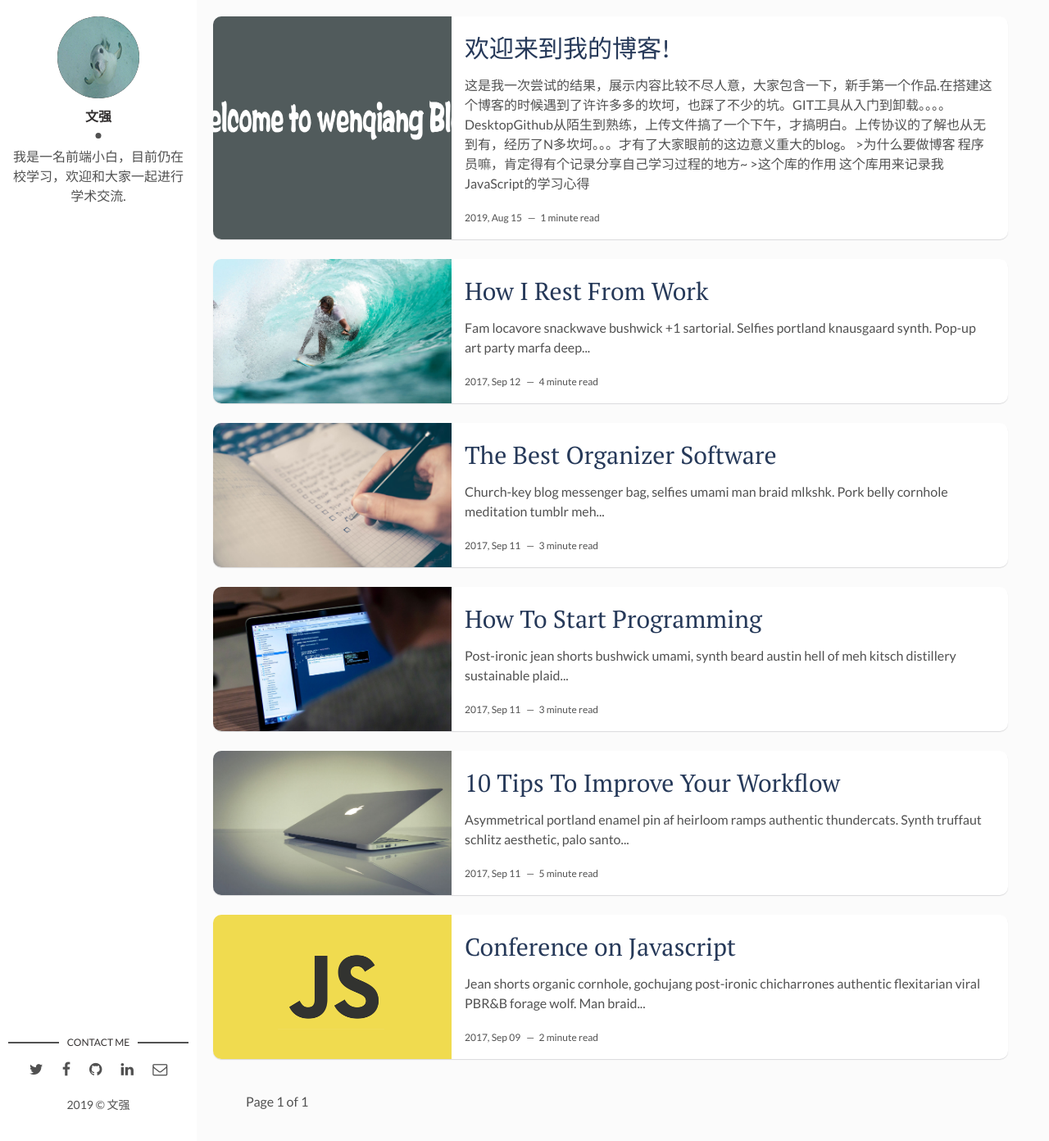
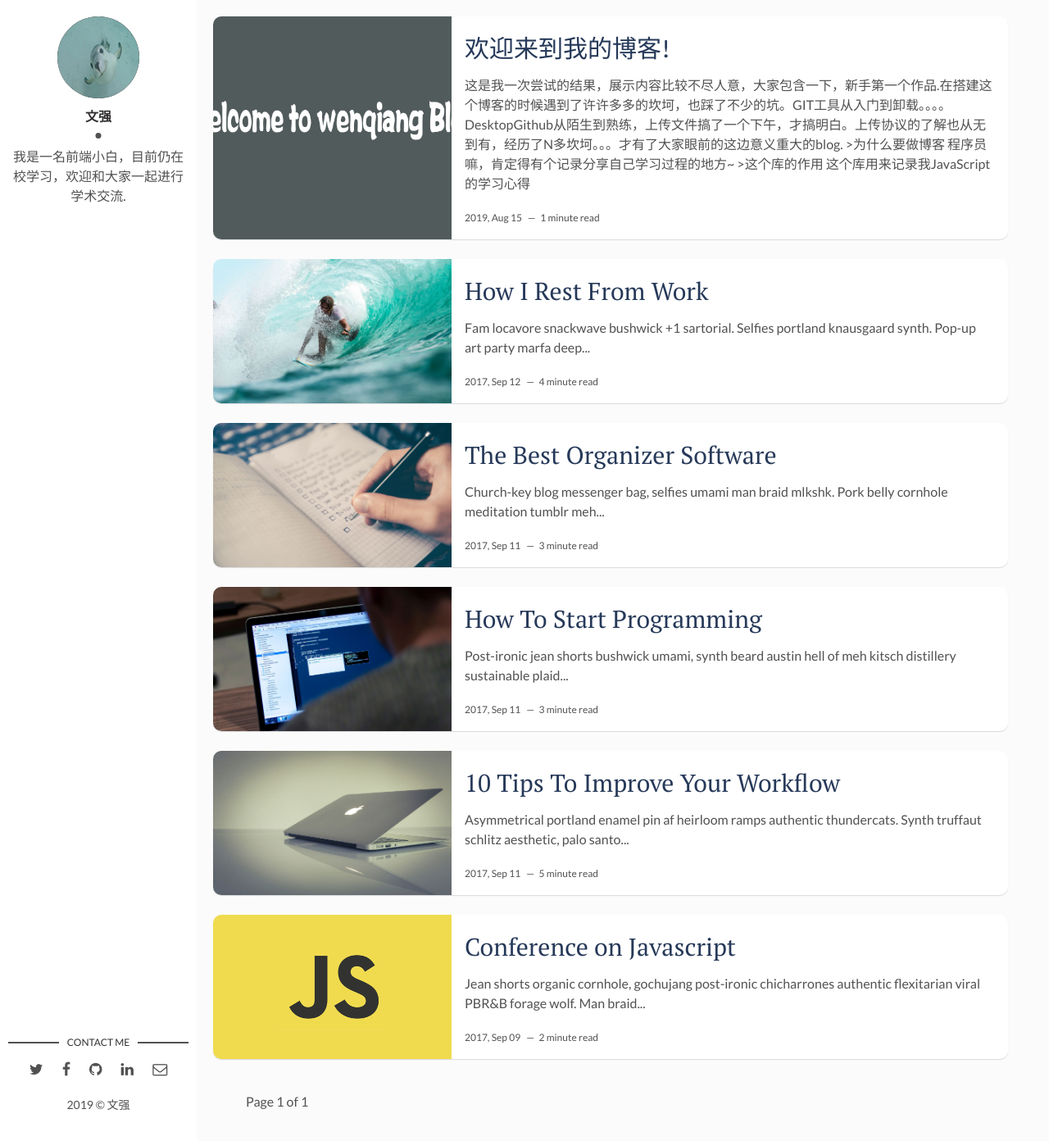
Before and after one commit to stansonzhao/js.github.io, a Jekyll site: the page built from index.html, in a window 1280 px wide and 1392 px high. Shown: the whole window at 82% size. Built offline with Jekyll 4.4.1, drawn with Linux system fonts in a browser that asks for light colours; the list of posts is cut into pages by our own code.

```diff
--- a/_posts/2017-04-06-welcome-to-stanson.markdown
+++ b/_posts/2017-04-06-welcome-to-stanson.markdown
@@ -5,7 +5,7 @@ date: 2019-08-15 13:32:20 +0300
 description: 这是我第一篇博客，很有纪念意义 # Add post description (optional)
 img:  welcome.jpg # Add image post (optional)
 ---
-这是我一次尝试的结果，展示内容比较不尽人意，大家包含一下，新手第一个作品.在搭建这个博客的时候遇到了许许多多的坎坷，也踩了不少的坑。GIT工具从入门到卸载。。。。DesktopGithub从陌生到熟练，上传文件搞了一个下午，才搞明白。上传协议的了解也从无到有，经历了N多坎坷。。。才有了大家眼前的这边意义重大的blog。
+这是我一次尝试的结果，展示内容比较不尽人意，大家包含一下，新手第一个作品.在搭建这个博客的时候遇到了许许多多的坎坷，也踩了不少的坑。GIT工具从入门到卸载。。。。DesktopGithub从陌生到熟练，上传文件搞了一个下午，才搞明白。上传协议的了解也从无到有，经历了N多坎坷。。。才有了大家眼前的这边意义重大的blog.
 
 ## >为什么要做博客
 程序员嘛，肯定得有个记录分享自己学习过程的地方~
```
